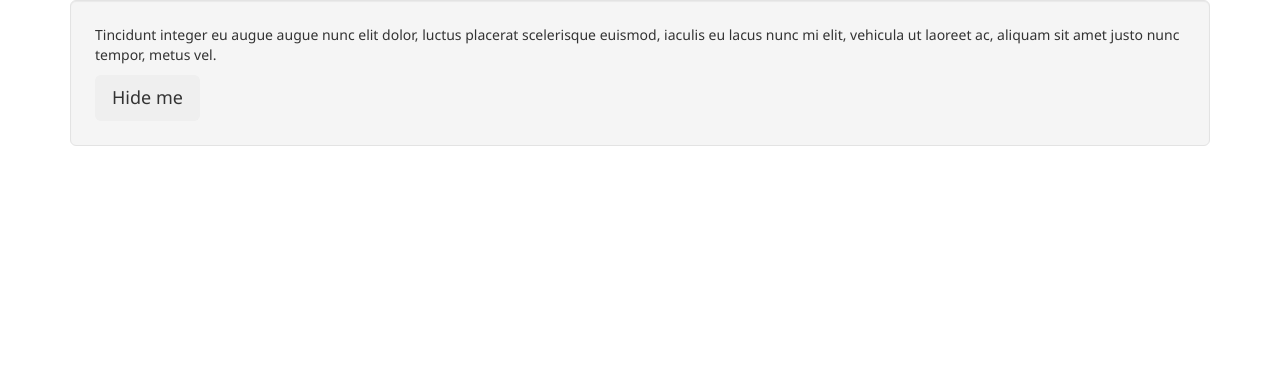
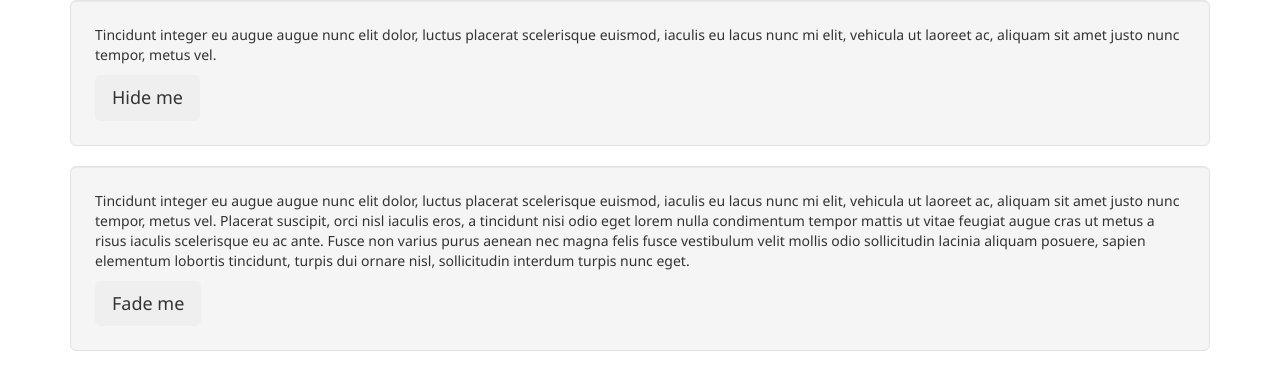
Before and after one commit to vinaygunnam/random-apps, a plain HTML site: page GeoLocator/index.html in a window 1280 px wide. Shown: the part 70-460 px from the top of the page. Drawn offline with Linux system fonts and the light colour scheme; a script that the page names is missing.

```diff
--- a/GeoLocator/index.html
+++ b/GeoLocator/index.html
@@ -16,6 +16,15 @@
             </p>
             <button class="btn btn-lg">Hide me</button>
         </div>
+
+        <div class="well well-lg" data-gl-hide-on-click="" data-trigger-selector=".btn" data-fade="true">
+            <p>
+                Tincidunt integer eu augue augue nunc elit dolor, luctus placerat scelerisque euismod, iaculis eu lacus nunc mi elit, vehicula ut laoreet ac, aliquam sit amet justo nunc tempor, metus vel.
+                Placerat suscipit, orci nisl iaculis eros, a tincidunt nisi odio eget lorem nulla condimentum tempor mattis ut vitae feugiat augue cras ut metus a risus iaculis scelerisque eu ac ante.
+                Fusce non varius purus aenean nec magna felis fusce vestibulum velit mollis odio sollicitudin lacinia aliquam posuere, sapien elementum lobortis tincidunt, turpis dui ornare nisl, sollicitudin interdum turpis nunc eget.
+            </p>
+            <button class="btn btn-lg">Fade me</button>
+        </div>
     </div>
 
     <script src="Scripts/jquery-2.1.1.min.js"></script>
```
Also changed, not shown: 1 other file.
